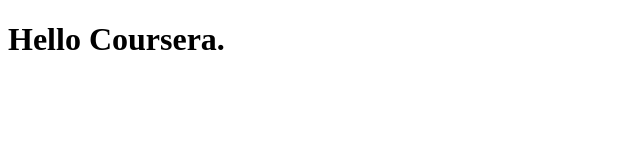
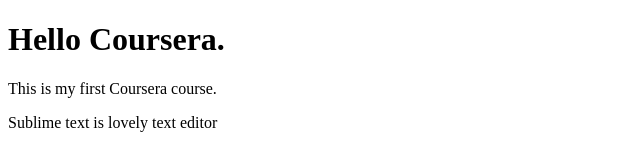
Before and after one commit to sumedhadewan/coursera-test, a plain HTML site: page site/index.html in a window 1280 px wide. Shown: the whole page, without its empty margins (0-640 px from the left). Drawn offline with Linux system fonts and the light colour scheme.

Commit message:
another small change

```diff
--- a/site/index.html
+++ b/site/index.html
@@ -6,5 +6,14 @@
 <body>
 <h1>Hello Coursera.
 </h1>
+<p>
+	This is my first Coursera course.
+</p>
+<p>
+	Sublime text is lovely text editor
+</p>
+<script id="__bs_script__">//<![CDATA[
+    document.write("<script async src='http://HOST:3000/browser-sync/browser-sync-client.2.13.0.js'><\/script>".replace("HOST", location.hostname));
+//]]></script>
 </body>
 </html>
```
